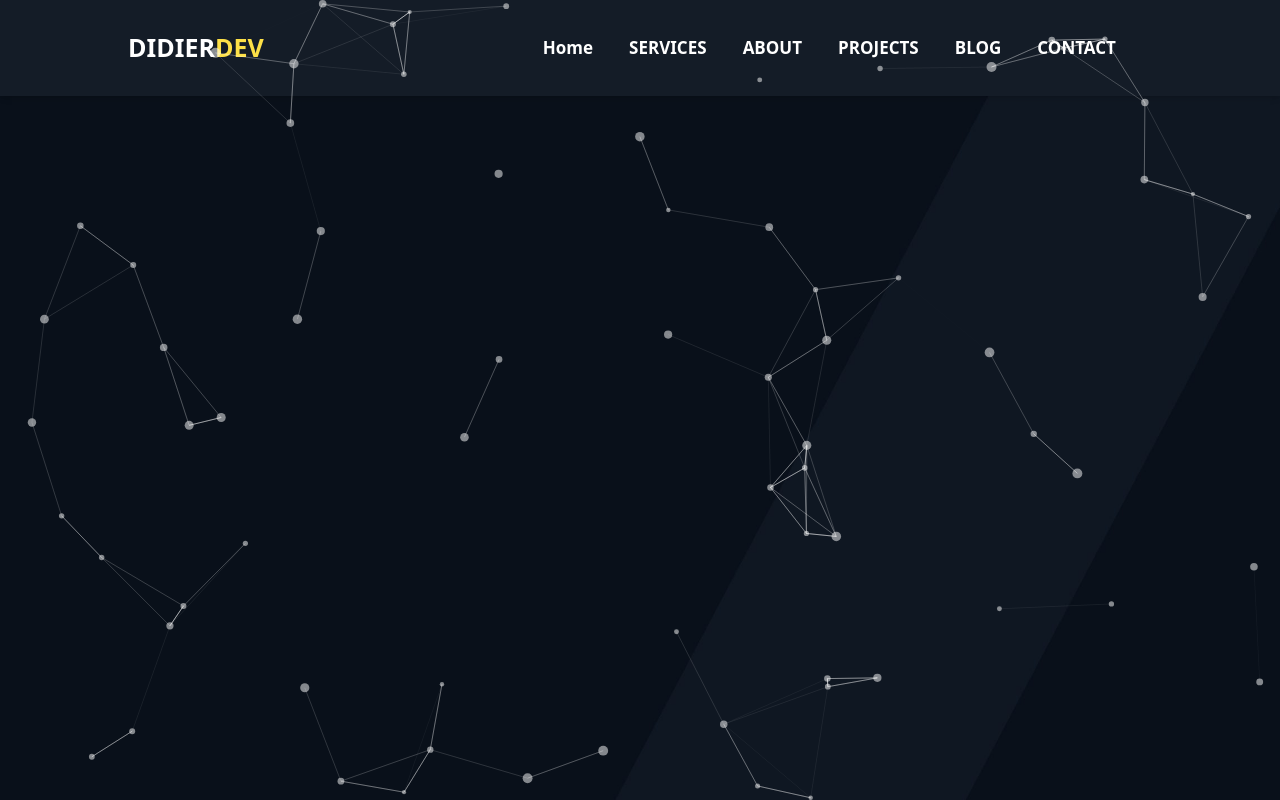
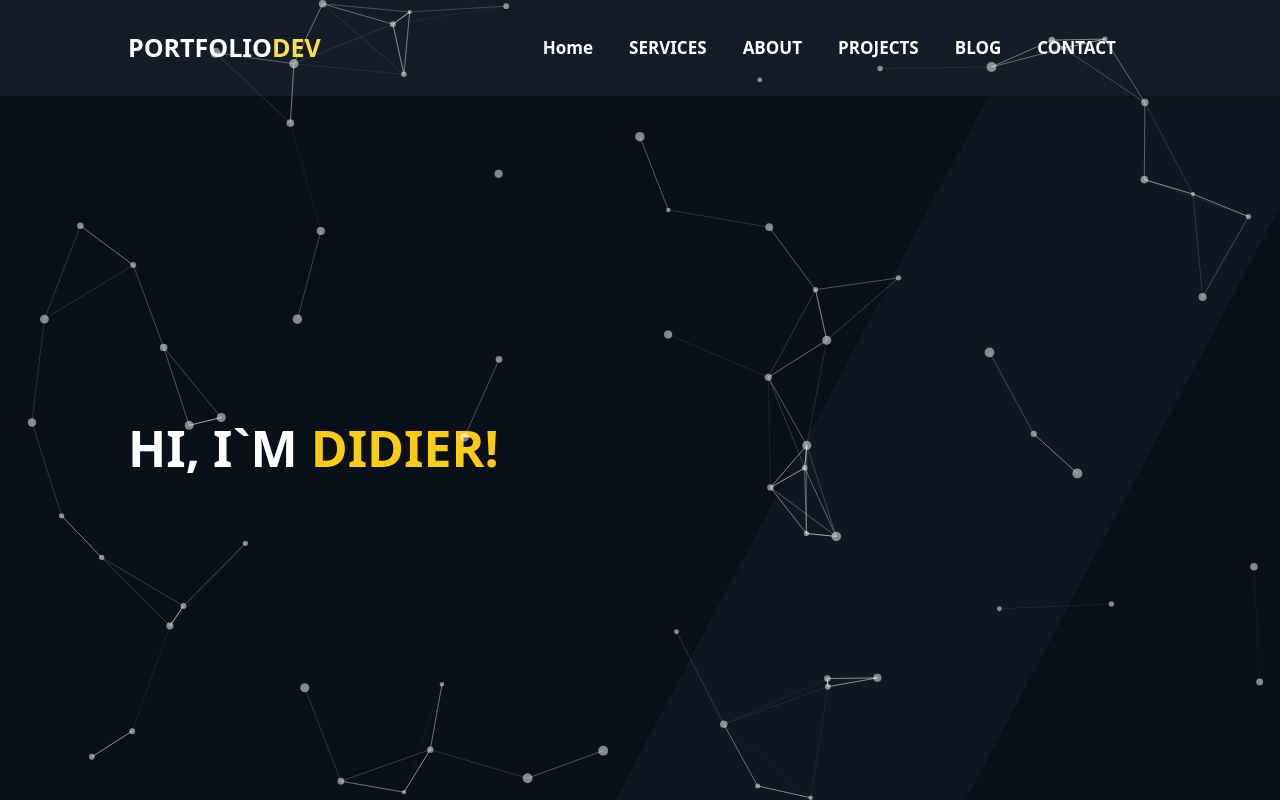
Before and after one commit to krrattoss5/didier-portfolio, a Next.js app: page / in a window 1280 px wide. Built offline with nearby package versions, Linux system fonts and the light colour scheme.

Commit message:
(add/h1: hi, i`m didier!)

```diff
--- a/components/Hero.tsx
+++ b/components/Hero.tsx
@@ -6,6 +6,9 @@
     <div className='h-[88vh] bg-[url("/images/banner.jpg")] bg-cover bg-center'>
       <Particle />
       <div className='w-[80%] grid-cols-1 mx-auto grid lg:grid-cols-2 gap-[3rem] h-[100%] items-center'>
+        <h1 className='text-[35px] md:text-[50px] text-white font-bold'>
+          HI, I`M <span className='text-yellow-400'>DIDIER!</span>
+        </h1>
       </div>
     </div>
   )
--- a/components/Nav.tsx
+++ b/components/Nav.tsx
@@ -10,7 +10,7 @@
     <div className='w-[100%] sticky top-0 h-[12vh] bg-[#141c27] shadow-md'>
       <div className='flex items-center justify-between w-[80%] mx-auto h-[100%]'>
         <h1 className='flex-[0.6] cursor-pointer text-[25px] text-white font-bold'>
-          DIDIER
+          PORTFOLIO
           <span className='text-yellow-300'>DEV</span>
         </h1>
         <div className='nav-link'>Home</div>
```
